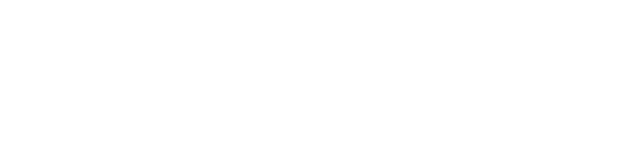
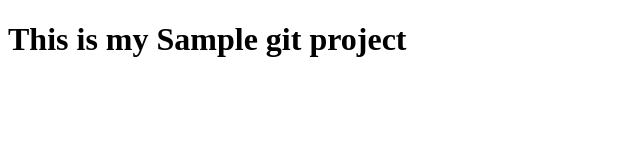
Before and after one commit to Sharonsheby/datewithgit_sample, a plain HTML site: page index.html in a window 1280 px wide. Shown: the whole page, without its empty margins (0-640 px from the left). Drawn offline with Linux system fonts and the light colour scheme.

Commit message:
add some commit

```diff
--- a/index.html
+++ b/index.html
@@ -6,6 +6,6 @@
     <title>Document</title>
 </head>
 <body>
-   <h1></h1>
+   <h1>This is my Sample git project</h1>
 </body>
 </html>
```
